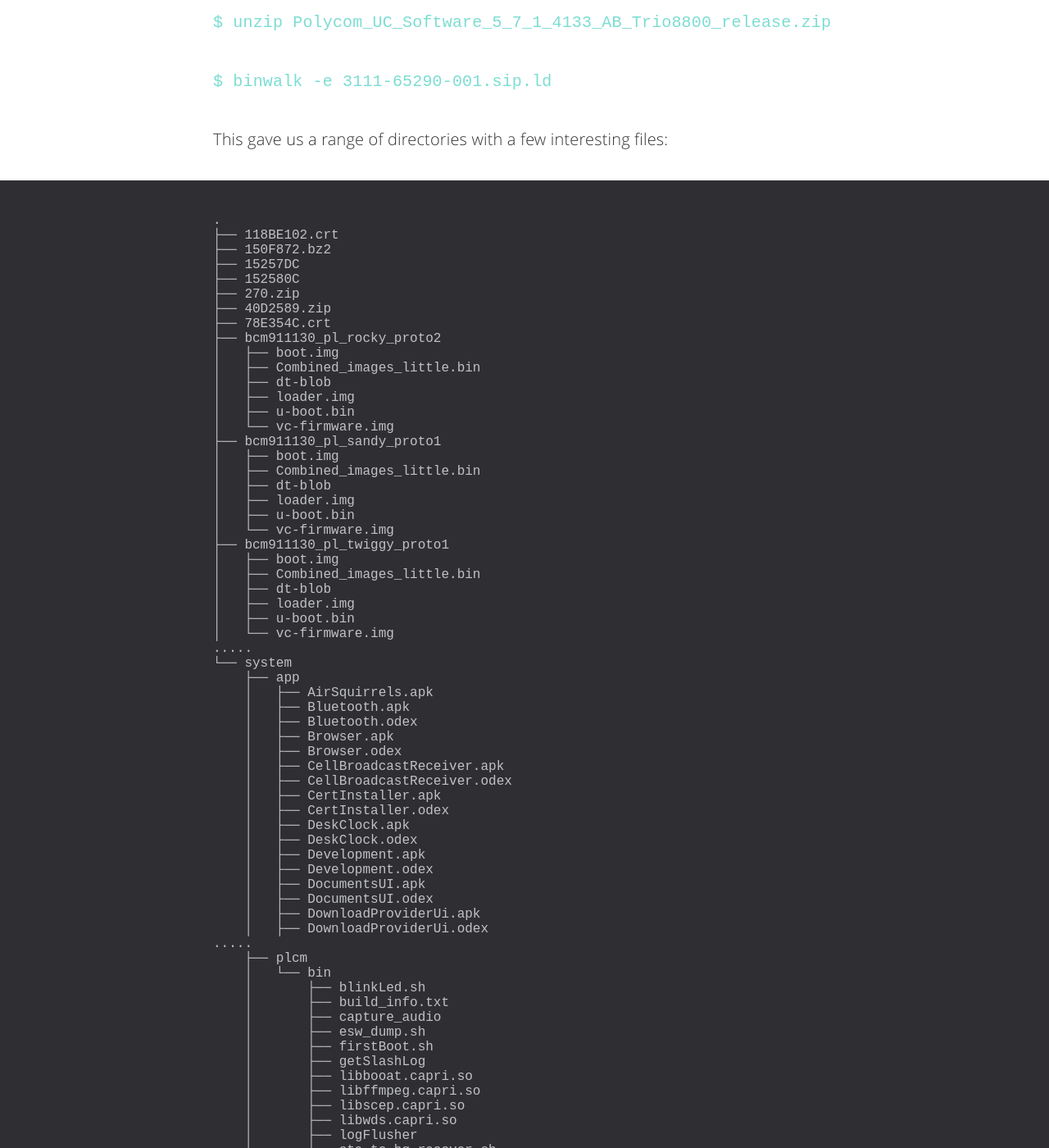
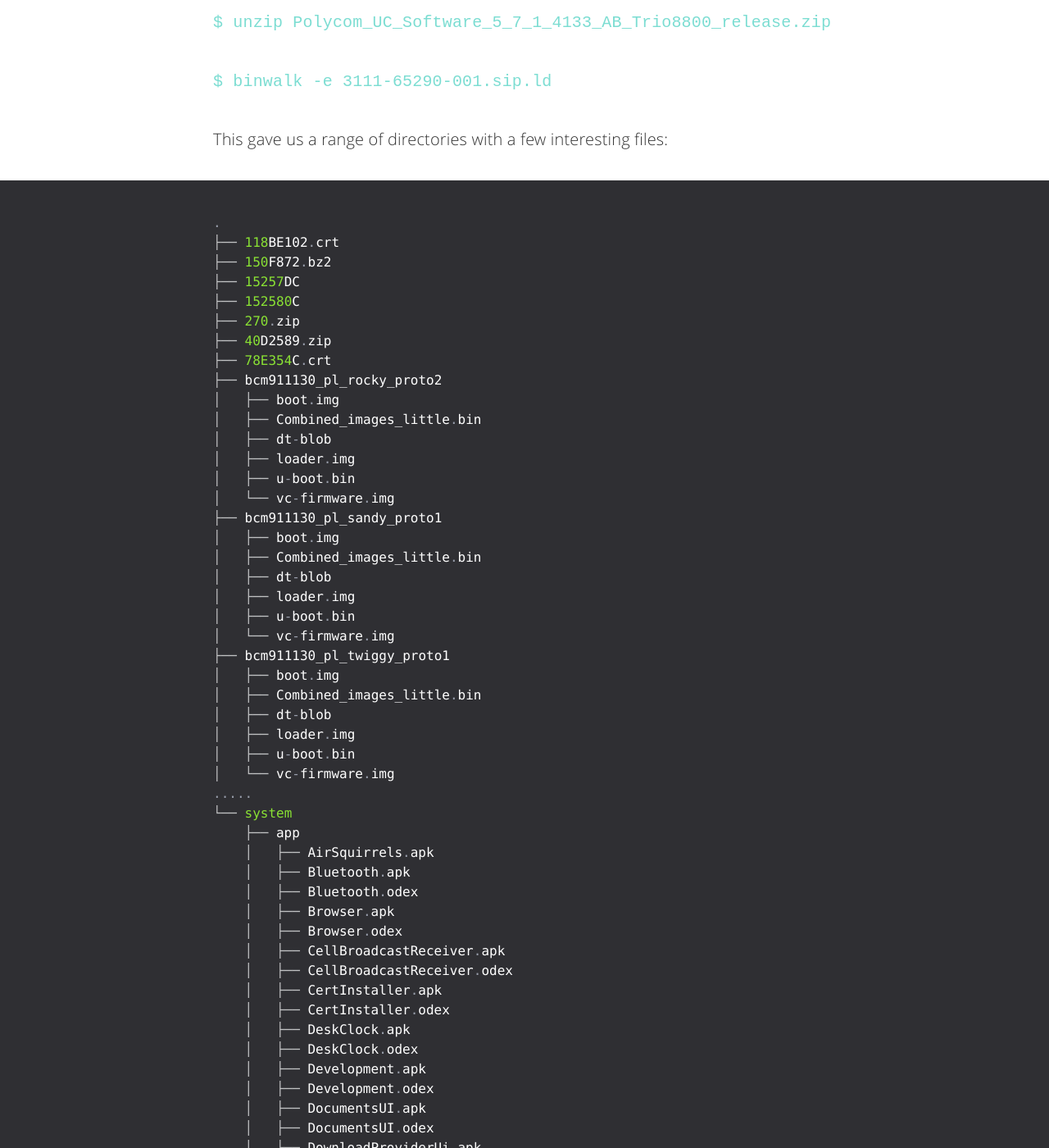
Before and after one commit to UnkL4b/unkl4b.github.io, a Jekyll site: the page built from _posts/2018-28-09-Authenticated-RCE-in-Polycom-Trio-8800-pt-1.md, in a window 1280 px wide and 1400 px high, scrolled down 4266 px. Shown: the whole window at 82% size. Built offline with Jekyll 4.4.1, drawn with Linux system fonts in a browser that asks for light colours; comment, search, counter and statistics services are not loaded; some of the changed text lies outside the part shown.

Commit message:
Update 2018-28-09-Authenticated-RCE-in-Polycom-Trio-8800-pt-1.md

````diff
--- a/_posts/2018-28-09-Authenticated-RCE-in-Polycom-Trio-8800-pt-1.md
+++ b/_posts/2018-28-09-Authenticated-RCE-in-Polycom-Trio-8800-pt-1.md
@@ -65,7 +65,7 @@
 
 This gave us a range of directories with a few interesting files:
 
-```
+```perl
 .
 ├── 118BE102.crt
 ├── 150F872.bz2
````
